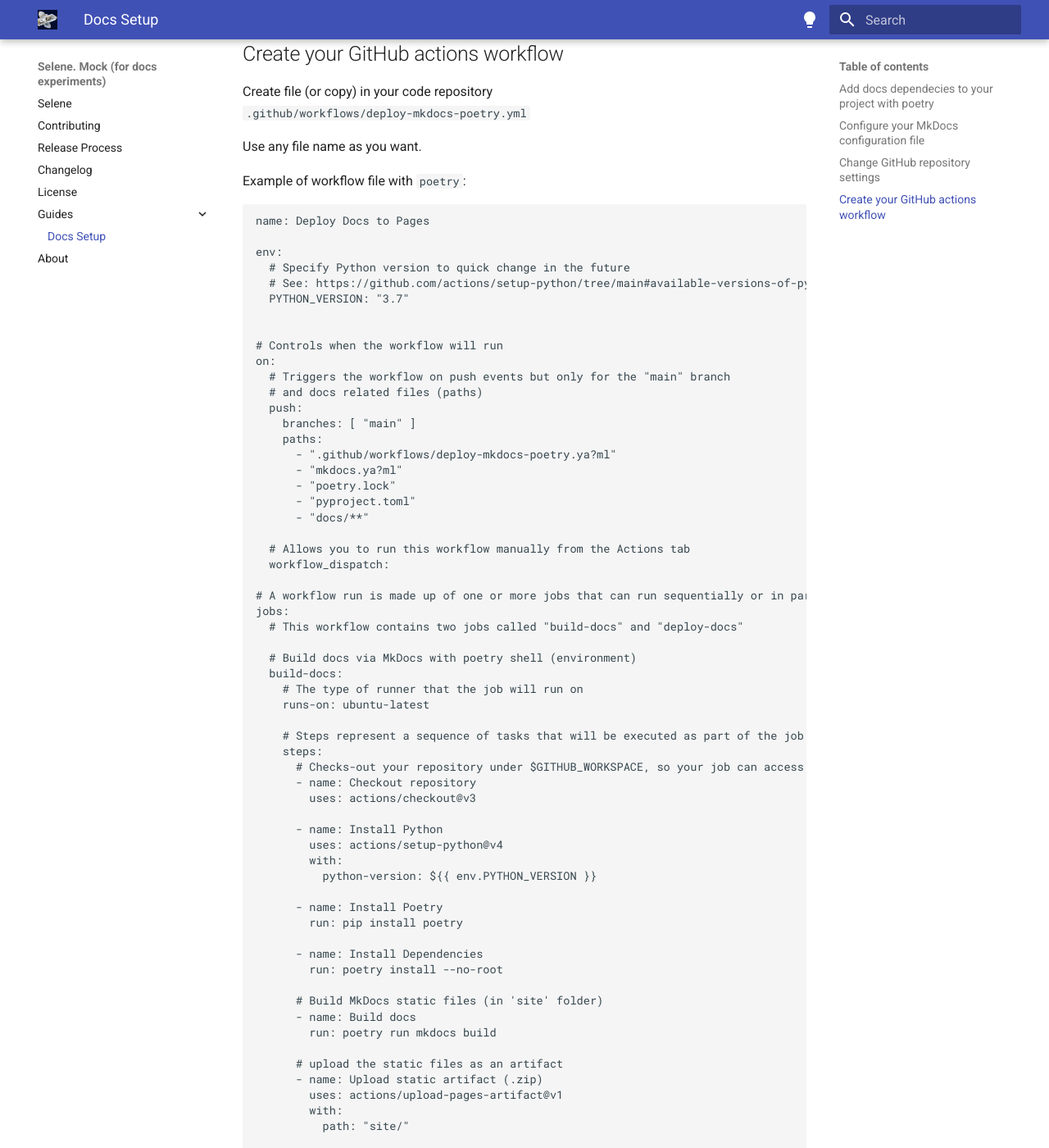
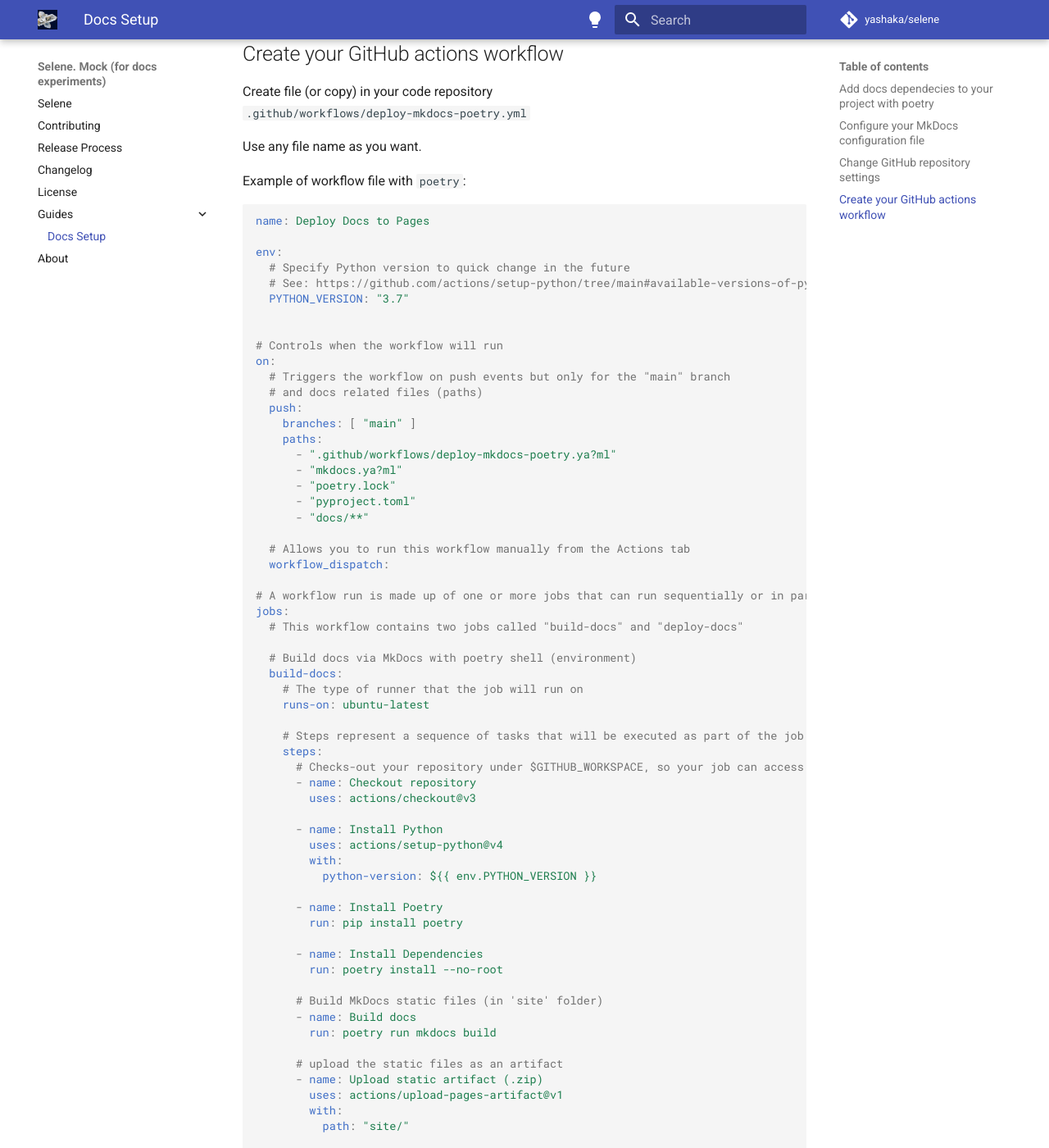
Before and after one commit to yashaka/selene-with-docs, an MkDocs documentation site: the page built from docs/guides/docs-setup.md, in a window 1280 px wide and 1400 px high, scrolled down 1773 px. Shown: the whole window at 82% size. Built offline with MkDocs 1.6.1 and Material for MkDocs 9.7.7, drawn with Linux system fonts in a browser that asks for light colours; comment, search, counter and statistics services are not loaded; some of the changed lines change nothing that is shown; some of the changed text lies outside the part shown.

Commit message:
DOCS: Configure theme and format file
Add project and repository options to mkdocs.yaml
Add code highlighting
Format mkdocs.yaml with one indentation style
Remove quotes in nav section of mkdocs.yaml

```diff
--- a/mkdocs.yml
+++ b/mkdocs.yml
@@ -1,16 +1,27 @@
+# Project information
 site_name: Selene. Mock (for docs experiments)
 site_url: https://hotenov.github.io/selene-with-docs/
+site_author: Artem Hotenov
+site_description: >-
+  Mock (copy) of selene repository to conducts different
+  experiments with docs and other stuff
 
+# Repository
+repo_name: yashaka/selene
+repo_url: https://github.com/yashaka/selene
+
+# Page tree
 nav:
-- Selene: "index.md"
-- Contributing: "CONTRIBUTING.md"
-- Release Process: "CONTRIBUTING/#release-process"
-- Changelog: "CHANGELOG.md"
-- License: "LICENSE.md"
-- "Guides":
-  - "Docs Setup": "guides/docs-setup.md"
-- About: "about.md"
+  - Selene: index.md
+  - Contributing: CONTRIBUTING.md
+  - Release Process: CONTRIBUTING/#release-process
+  - Changelog: CHANGELOG.md
+  - License: LICENSE.md
+  - Guides:
+    - Docs Setup: guides/docs-setup.md
+  - About: about.md
 
+# Configuration
 theme:
   name: material
   favicon: assets/images/favicon.png
@@ -36,14 +47,19 @@
   - search.highlight
   - content.tabs.link
 
+# Plugins
 plugins:
-- search
-- autorefs
-- mkdocstrings
+  - search
+  - autorefs
+  - mkdocstrings
 
+# Extensions
 markdown_extensions:
   - toc:
       permalink: "#"
+  - pymdownx.highlight:
+      anchor_linenums: true
+  - pymdownx.inlinehilite
   - pymdownx.snippets:
-      # base_path: ["."]  # for root of repo
       base_path: ["docs"]
+  - pymdownx.superfences
```
